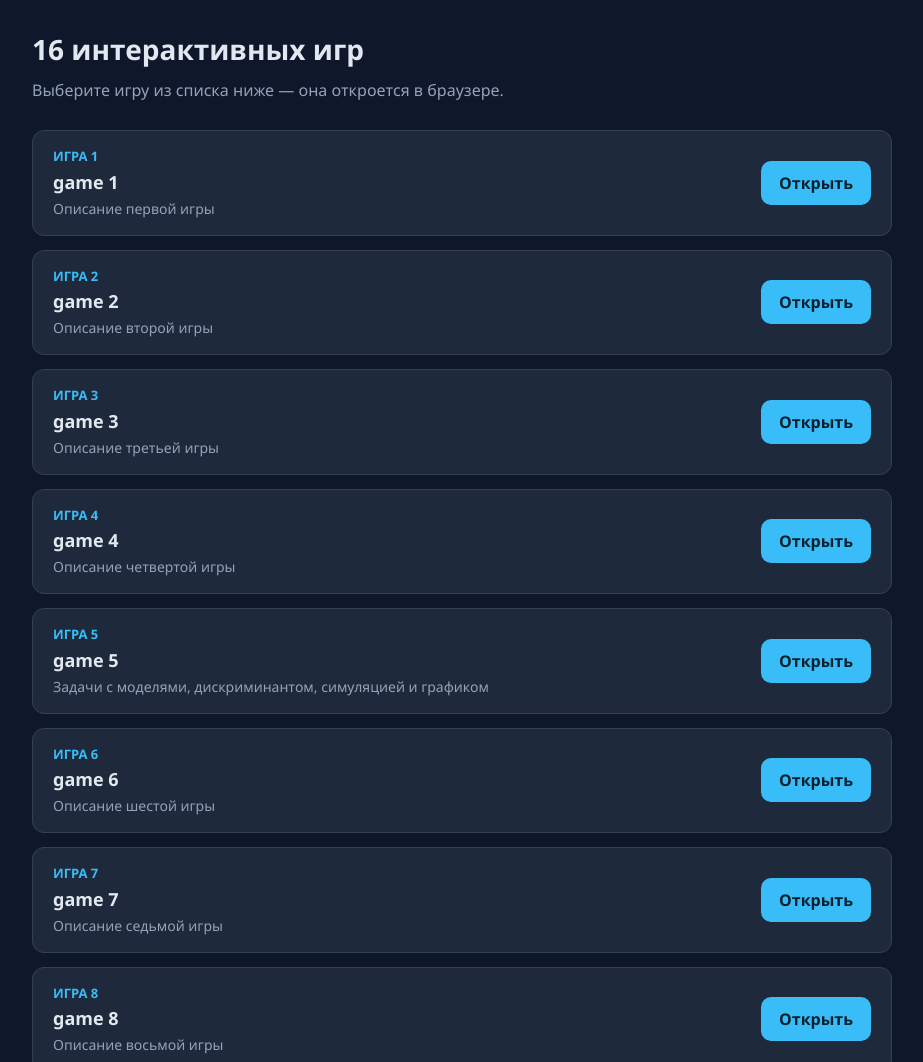
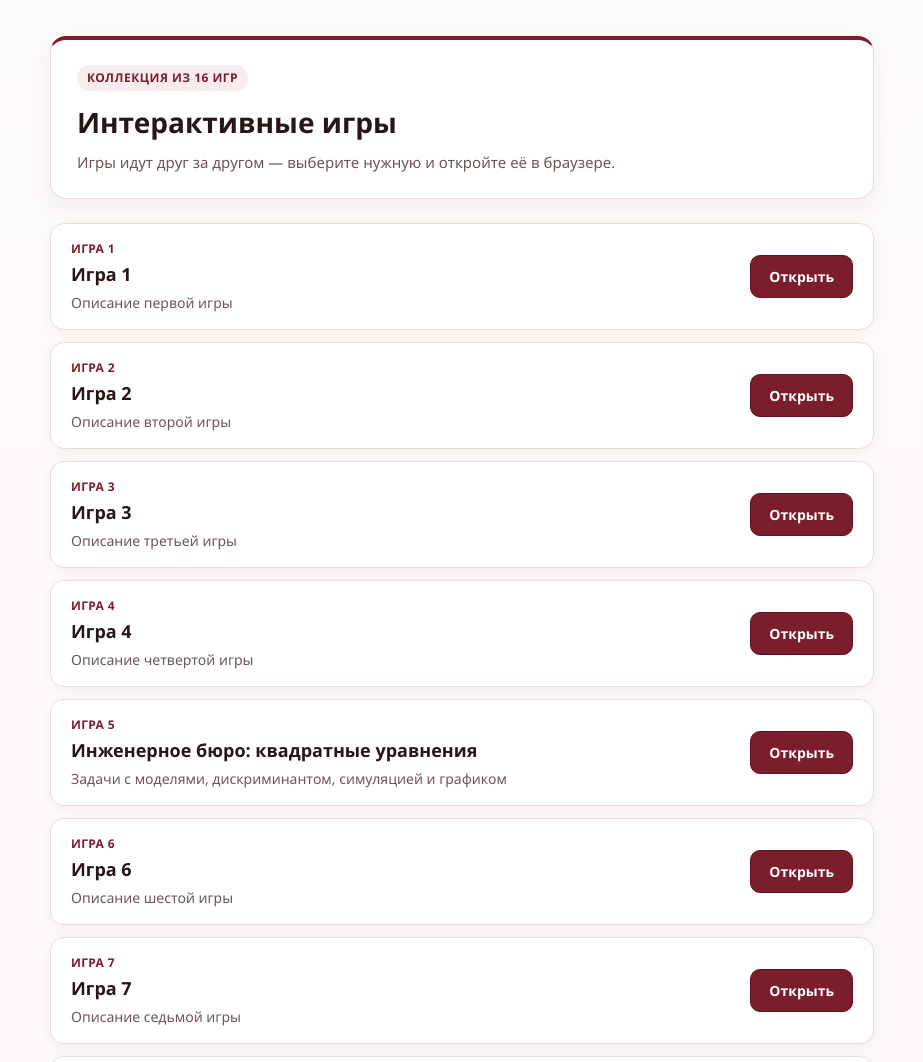
Before and after one commit to AlmagulAssainova/my-games, a plain HTML site: page index.html in a window 1280 px wide. Shown: the top 1062 px of the page, without its empty margins (178-1101 px from the left). Drawn offline with Linux system fonts and the light colour scheme.

Commit message:
Update index.html

```diff
--- a/index.html
+++ b/index.html
@@ -5,96 +5,176 @@
   <meta name="viewport" content="width=device-width, initial-scale=1">
   <title>Каталог из 16 игр</title>
   <style>
+    :root {
+      --bg: #faf7f5;
+      --surface: #ffffff;
+      --surface-soft: #fdf8f7;
+      --border: #eadcd9;
+      --border-strong: #d8b4b0;
+      --text: #261618;
+      --muted: #6e5558;
+      --bordeaux: #7c1d2b;
+      --bordeaux-dark: #5e131e;
+      --bordeaux-tint: #f8ecee;
+    }
+
+    * {
+      box-sizing: border-box;
+    }
+
     body {
       margin: 0;
       font-family: "Segoe UI", Roboto, Arial, sans-serif;
-      background: #0f172a;
-      color: #e2e8f0;
+      background: linear-gradient(180deg, #fdfafa 0%, var(--bg) 100%);
+      color: var(--text);
       line-height: 1.5;
     }
+
     .wrap {
       max-width: 860px;
       margin: 0 auto;
-      padding: 28px 18px 60px;
+      padding: 36px 18px 64px;
     }
+
+    header.hero {
+      background: var(--surface);
+      border: 1px solid var(--border);
+      border-top: 4px solid var(--bordeaux);
+      border-radius: 16px;
+      padding: 24px 26px;
+      margin-bottom: 24px;
+      box-shadow: 0 8px 24px rgba(94, 19, 30, 0.05);
+    }
+
+    .badge {
+      display: inline-block;
+      font-size: 12px;
+      font-weight: 700;
+      letter-spacing: 0.04em;
+      text-transform: uppercase;
+      color: var(--bordeaux);
+      background: var(--bordeaux-tint);
+      padding: 4px 10px;
+      border-radius: 999px;
+      margin-bottom: 10px;
+    }
+
     h1 {
       margin: 0 0 8px;
       font-size: 28px;
+      color: var(--text);
     }
+
     .sub {
-      color: #94a3b8;
-      margin: 0 0 28px;
+      color: var(--muted);
+      margin: 0;
+      font-size: 15px;
     }
+
     .games-list {
       display: flex;
       flex-direction: column;
-      gap: 14px;
+      gap: 12px;
     }
+
     .game-row {
       display: flex;
       justify-content: space-between;
       align-items: center;
-      gap: 16px;
-      background: #1e293b;
-      border: 1px solid #334155;
-      border-radius: 12px;
+      gap: 18px;
+      background: var(--surface);
+      border: 1px solid var(--border);
+      border-radius: 14px;
       padding: 16px 20px;
+      box-shadow: 0 4px 14px rgba(94, 19, 30, 0.04);
+      transition: transform 0.15s ease, border-color 0.15s ease, box-shadow 0.15s ease;
     }
+
+    .game-row:hover {
+      transform: translateY(-1px);
+      border-color: var(--border-strong);
+      box-shadow: 0 8px 20px rgba(94, 19, 30, 0.08);
+    }
+
     .game-num {
-      font-size: 13px;
-      color: #38bdf8;
+      font-size: 12px;
+      color: var(--bordeaux);
       font-weight: 700;
+      letter-spacing: 0.03em;
     }
+
     .game-title {
       font-size: 18px;
-      font-weight: 600;
-      margin: 2px 0;
+      font-weight: 700;
+      margin: 3px 0 4px;
+      color: var(--text);
     }
+
     .game-desc {
       font-size: 14px;
-      color: #94a3b8;
+      color: var(--muted);
       margin: 0;
     }
+
     .play-btn {
       flex-shrink: 0;
       text-decoration: none;
-      background: #38bdf8;
-      color: #06202e;
-      font-weight: 700;
+      background: var(--bordeaux);
+      color: #ffffff;
+      font-weight: 600;
+      font-size: 14px;
       padding: 10px 18px;
       border-radius: 10px;
+      border: 1px solid var(--bordeaux-dark);
+      transition: background-color 0.15s ease;
     }
+
     .play-btn:hover {
-      filter: brightness(1.1);
+      background: var(--bordeaux-dark);
+    }
+
+    @media (max-width: 600px) {
+      .game-row {
+        flex-direction: column;
+        align-items: flex-start;
+      }
+
+      .play-btn {
+        width: 100%;
+        text-align: center;
+      }
     }
   </style>
 </head>
 <body>
   <div class="wrap">
-    <h1>16 интерактивных игр</h1>
-    <p class="sub">Выберите игру из списка ниже — она откроется в браузере.</p>
+    <header class="hero">
+      <div class="badge">Коллекция из 16 игр</div>
+      <h1>Интерактивные игры</h1>
+      <p class="sub">Игры идут друг за другом — выберите нужную и откройте её в браузере.</p>
+    </header>
 
     <div class="games-list" id="gamesList"></div>
   </div>
 
   <script>
     const games = [
-      { file: "game-1.html", title: "game 1", desc: "Описание первой игры" },
-      { file: "game-2.html", title: "game 2", desc: "Описание второй игры" },
-      { file: "game-3.html", title: "game 3", desc: "Описание третьей игры" },
-      { file: "game-4.html", title: "game 4", desc: "Описание четвертой игры" },
-      { file: "game-5.html", title: "game 5", desc: "Задачи с моделями, дискриминантом, симуляцией и графиком" },
-      { file: "game-6.html", title: "game 6", desc: "Описание шестой игры" },
-      { file: "game-7.html", title: "game 7", desc: "Описание седьмой игры" },
-      { file: "game-8.html", title: "game 8", desc: "Описание восьмой игры" },
-      { file: "game-9.html", title: "game 9", desc: "Описание девятой игры" },
-      { file: "game-10.html", title: "game 10", desc: "Описание десятой игры" },
-      { file: "game-11.html", title: "game 11", desc: "Описание одиннадцатой игры" },
-      { file: "game-12.html", title: "game 12", desc: "Описание двенадцатой игры" },
-      { file: "game-13.html", title: "game 13", desc: "Описание тринадцатой игры" },
-      { file: "game-14.html", title: "game 14", desc: "Описание четырнадцатой игры" },
-      { file: "game-15.html", title: "game 15", desc: "Описание пятнадцатой игры" },
-      { file: "game-16.html", title: "game 16", desc: "Описание шестнадцатой игры" }
+      { file: "game-1.html", title: "Игра 1", desc: "Описание первой игры" },
+      { file: "game-2.html", title: "Игра 2", desc: "Описание второй игры" },
+      { file: "game-3.html", title: "Игра 3", desc: "Описание третьей игры" },
+      { file: "game-4.html", title: "Игра 4", desc: "Описание четвертой игры" },
+      { file: "game-5.html", title: "Инженерное бюро: квадратные уравнения", desc: "Задачи с моделями, дискриминантом, симуляцией и графиком" },
+      { file: "game-6.html", title: "Игра 6", desc: "Описание шестой игры" },
+      { file: "game-7.html", title: "Игра 7", desc: "Описание седьмой игры" },
+      { file: "game-8.html", title: "Игра 8", desc: "Описание восьмой игры" },
+      { file: "game-9.html", title: "Игра 9", desc: "Описание девятой игры" },
+      { file: "game-10.html", title: "Игра 10", desc: "Описание десятой игры" },
+      { file: "game-11.html", title: "Игра 11", desc: "Описание одиннадцатой игры" },
+      { file: "game-12.html", title: "Игра 12", desc: "Описание двенадцатой игры" },
+      { file: "game-13.html", title: "Игра 13", desc: "Описание тринадцатой игры" },
+      { file: "game-14.html", title: "Игра 14", desc: "Описание четырнадцатой игры" },
+      { file: "game-15.html", title: "Игра 15", desc: "Описание пятнадцатой игры" },
+      { file: "game-16.html", title: "Игра 16", desc: "Описание шестнадцатой игры" }
     ];
 
     const container = document.getElementById("gamesList");
```
